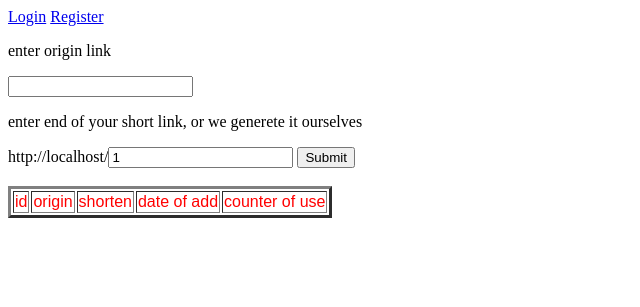
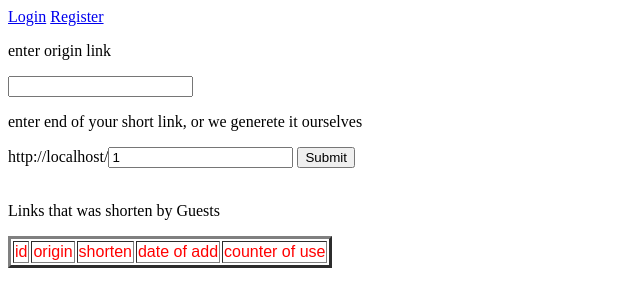
Before and after one commit to makssazon/tms41, a Flask app: page / in a window 1280 px wide. Shown: the top 307 px of the page, without its empty margins (0-640 px from the left). Run offline with Flask 2, Linux system fonts and the light colour scheme; data that the repository does not hold is empty.

Commit message:
flask shorten after Sensei review

```diff
--- a/flask_shorten/flask_shorten.py
+++ b/flask_shorten/flask_shorten.py
@@ -2,7 +2,7 @@ import datetime
 
 from flask import request, render_template, redirect, url_for, flash
 from flask_login import login_user, login_required, current_user, logout_user
-from sqlalchemy import or_
+from sqlalchemy import or_, and_
 from werkzeug.security import generate_password_hash, check_password_hash
 
 from flask_shorten.app import app
@@ -15,12 +15,13 @@ def read_links():
     if request.method == 'GET':
         data_last = AllLinks.query.order_by(AllLinks.id.desc()).first()
         next_id = data_last.id + 1 if data_last else 1
-        data = AllLinks.query.all()
+        data = AllLinks.query.filter_by(user_id=0).all()
         return render_template('index.html', data=data,
                                next_id=next_id, url=request.url, user=current_user)
     else:
-        link1 = AllLinks.query.filter_by(origin_link=request.form['origin']). \
-            first()
+        current_user_id = current_user.id if current_user.is_authenticated else 0
+        link1 = AllLinks.query.filter(and_(AllLinks.user_id == current_user_id,
+                                           AllLinks.origin_link == request.form['origin'])).first()
         link2 = AllLinks.query.filter_by(short_link=request.form['short']). \
             first()
         if link1:
@@ -94,7 +95,7 @@ def register():
 @login_required
 def profile():
     links = AllLinks.query.filter(AllLinks.user == current_user).all()
-    return render_template('profile.html', user=current_user, links=links)
+    return render_template('profile.html', user=current_user, links=links, url=request.url_root)
 
 
 @app.route('/logout')
--- a/templates/index.html
+++ b/templates/index.html
@@ -22,19 +22,21 @@
     {{url}}<input type="text" name="short" value="{{next_id}}">
     <input type="submit">
     <br><br>
+    <p>Links that was shorten by Guests</p>
     <table border="3">
     <tr><font size="4" color="red" face="Arial">
-        <td><font color="red" face="Arial">id</td>
-        <td><font color="red" face="Arial">origin</td>
-        <td><font color="red" face="Arial">shorten</td>
-        <td><font color="red" face="Arial">date of add</td>
-        <td><font color="red" face="Arial">counter of use</td>
+        <td><font color="red" face="Arial">id</font></td>
+        <td><font color="red" face="Arial">origin</font></td>
+        <td><font color="red" face="Arial">shorten</font></td>
+        <td><font color="red" face="Arial">date of add</font></td>
+        <td><font color="red" face="Arial">counter of use</font></td>
+        </font>
     </tr>
     {% for link in data%}
     <tr>
         <td>{{link.id}}</td>
         <td>{{link.origin_link}}</td>
-        <td>{{url}}{{link.short_link}}</td>
+        <td><a href="{{url}}{{link.short_link}}">{{url}}{{link.short_link}}</a></td>
         <td>{{link.date_create}}</td>
         <td>{{link.counter}}</td>
     </tr>
--- a/templates/profile.html
+++ b/templates/profile.html
@@ -25,7 +25,7 @@
     <tr>
         <td>{{link.id}}</td>
         <td>{{link.origin_link}}</td>
-        <td>{{url}}{{link.short_link}}</td>
+        <td><a href="{{url}}{{link.short_link}}">{{url}}{{link.short_link}}</a></td>
         <td>{{link.date_create}}</td>
         <td>{{link.counter}}</td>
     </tr>
--- a/templates/success.html
+++ b/templates/success.html
@@ -6,11 +6,11 @@
 </head>
 <body>
 {% if result==1%}
-    <p>link {{link.origin_link}} is already shorten to {{url}}{{link.short_link}}'</p>
+<p>link {{link.origin_link}} is already shorten to <a href="{{url}}{{link.short_link}}">{{url}}{{link.short_link}}</a></p>
 {% elif result==2%}
-    <p>short link {{url}}{{link.short_link}} is already used</p>
+<p>short link <a href="{{url}}{{link.short_link}}">{{url}}{{link.short_link}}</a> is already used</p>
 {% elif result==3%}
-    <p>origin link {{link.origin_link}} shorten to {{url}}{{link.short_link}}</p>
+<p>origin link {{link.origin_link}} shorten to <a href="{{url}}{{link.short_link}}">{{url}}{{link.short_link}}</a></p>
 {% elif result==4%}
     <p>there is not short adress : {{url}}</p>
 {% elif result==5%}
```
Also changed, not shown: flask_shorten/models.py (+14 -18 lines).
